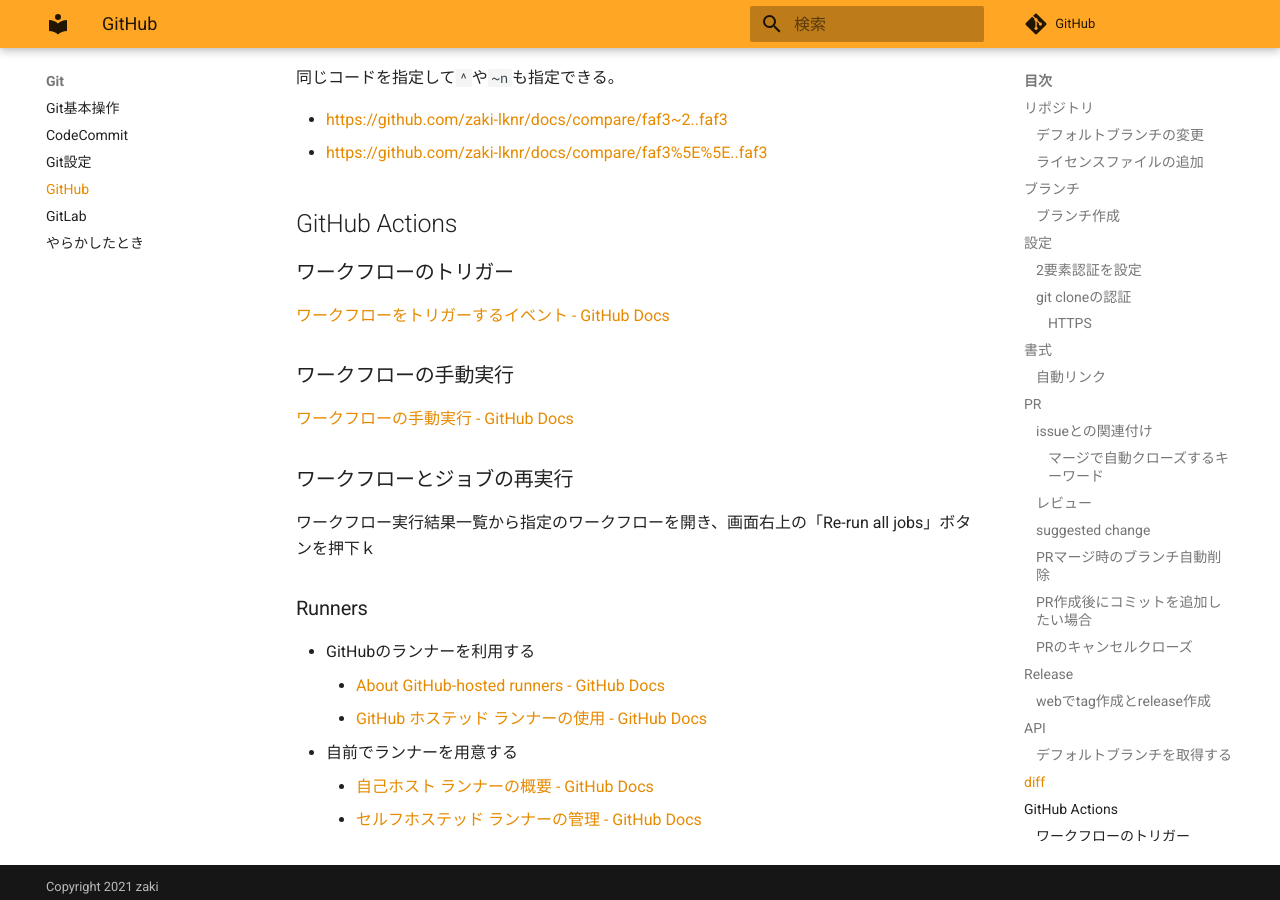
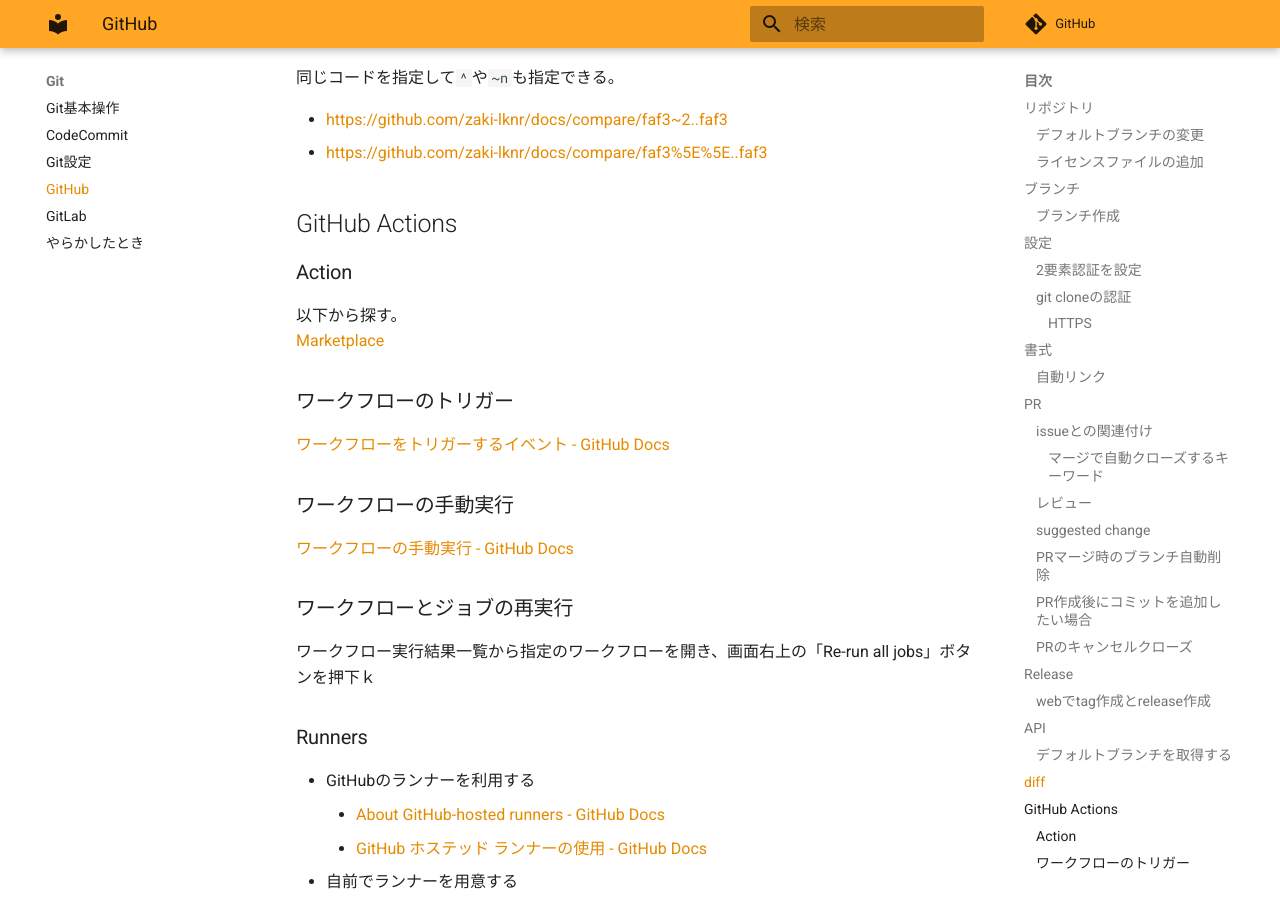
Before and after one commit to zaki-lknr/docs, an MkDocs documentation site: the page built from docs/Git/github.md, in a window 1280 px wide and 900 px high, scrolled down 4232 px. Built offline with MkDocs 1.6.1 and Material for MkDocs 9.7.7, drawn with Linux system fonts in a browser that asks for light colours; comment, search, counter and statistics services are not loaded.

Commit message:
add: git/github: actionのmarketplace(link)

```diff
--- a/docs/Git/github.md
+++ b/docs/Git/github.md
@@ -164,6 +164,11 @@ $ curl https://api.github.com/repos/netbox-community/ansible_modules
 
 ## GitHub Actions
 
+### Action
+
+以下から探す。
+[Marketplace](https://github.com/marketplace?type=actions)
+
 ### ワークフローのトリガー
 
 [ワークフローをトリガーするイベント - GitHub Docs](https://docs.github.com/ja/actions/reference/workflows-and-actions/events-that-trigger-workflows)
```
